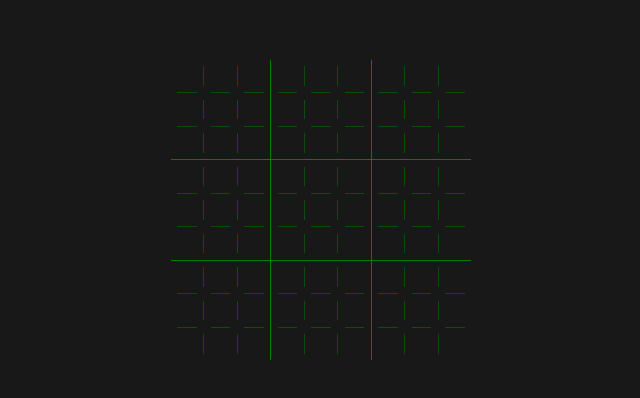
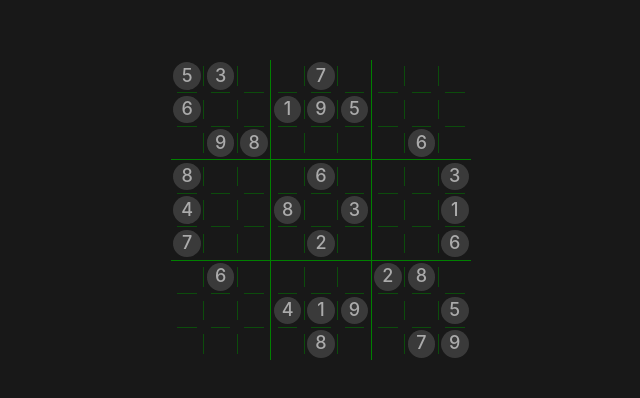
Before and after one commit to brojor/sudoku-app, a Vue app: page / in a window 1280 px wide. Shown: the part 190-588 px from the top of the page, without its empty margins (319-959 px from the left). Built offline with nearby package versions, Linux system fonts and the light colour scheme.

Commit message:
feat: add ability to show given values

```diff
--- a/src/components/ABoard.vue
+++ b/src/components/ABoard.vue
@@ -5,15 +5,15 @@ import type { Cell } from '@/stores/puzzle';
 
 const puzzle = usePuzzleStore();
 const initialBoard = [
-  [0, 0, 0, 0, 0, 0, 0, 0, 0],
-  [0, 0, 0, 0, 0, 0, 0, 0, 0],
-  [0, 0, 0, 0, 0, 0, 0, 0, 0],
-  [0, 0, 0, 0, 0, 0, 0, 0, 0],
-  [0, 0, 0, 0, 0, 0, 0, 0, 0],
-  [0, 0, 0, 0, 0, 0, 0, 0, 0],
-  [0, 0, 0, 0, 0, 0, 0, 0, 0],
-  [0, 0, 0, 0, 0, 0, 0, 0, 0],
-  [0, 0, 0, 0, 0, 0, 0, 0, 0],
+  [5, 3, 0, 0, 7, 0, 0, 0, 0],
+  [6, 0, 0, 1, 9, 5, 0, 0, 0],
+  [0, 9, 8, 0, 0, 0, 0, 6, 0],
+  [8, 0, 0, 0, 6, 0, 0, 0, 3],
+  [4, 0, 0, 8, 0, 3, 0, 0, 1],
+  [7, 0, 0, 0, 2, 0, 0, 0, 6],
+  [0, 6, 0, 0, 0, 0, 2, 8, 0],
+  [0, 0, 0, 4, 1, 9, 0, 0, 5],
+  [0, 0, 0, 0, 8, 0, 0, 7, 9],
 ];
 
 puzzle.initBoard(initialBoard)
@@ -29,7 +29,7 @@ const handleClick = (row: number, col: number, cell: Cell) => {
     <template v-for="(row, rowIdx) in puzzle.board">
       <div v-for="(cell, colIdx) in row" :key="`cell-${rowIdx}-${colIdx}`"
         class="cell" :row="rowIdx + 1" :col="colIdx + 1">
-        <ACircle :cell-id="`${rowIdx}${colIdx}`" @click="handleClick(rowIdx, colIdx, cell)"/>
+        <ACircle :cell-id="`${rowIdx}${colIdx}`" :cell="cell" @click="handleClick(rowIdx, colIdx, cell)"/>
       </div>
     </template>
   </div>
--- a/src/components/ACircle.vue
+++ b/src/components/ACircle.vue
@@ -1,9 +1,10 @@
 <script setup lang="ts">
-import { usePuzzleStore } from '@/stores/puzzle';
+import { usePuzzleStore, type Cell } from '@/stores/puzzle';
 import { computed } from 'vue';
 
 const props = defineProps<{
-	cellId: string
+  cellId: string
+  cell: Cell
 }>()
 
 const puzzle = usePuzzleStore()
@@ -12,7 +13,9 @@ const selected = computed(() => puzzle.selection === props.cellId)
 </script>
 
 <template>
-	<div class="circle" :class="{selected}"></div>
+  <div class="circle" :class="{selected, given: cell.isGiven}">
+    <template v-if="cell.value">{{ cell.value }}</template>
+  </div>
 </template>
 
 <style scoped>
@@ -23,14 +26,18 @@ const selected = computed(() => puzzle.selection === props.cellId)
   display: flex;
   justify-content: center;
   align-items: center;
+  color: white;
+  font-size: 18px;
+  font-weight: 500;
+  cursor: pointer;
 }
 
 .selected {
-	background-color: green;
+  background-color: green;
 }
 
 .given {
-	background-color: rgba(255, 255, 255, 0.15);
+  background-color: rgba(255, 255, 255, 0.15);
   color: var(--color-text);
 }
 
```
